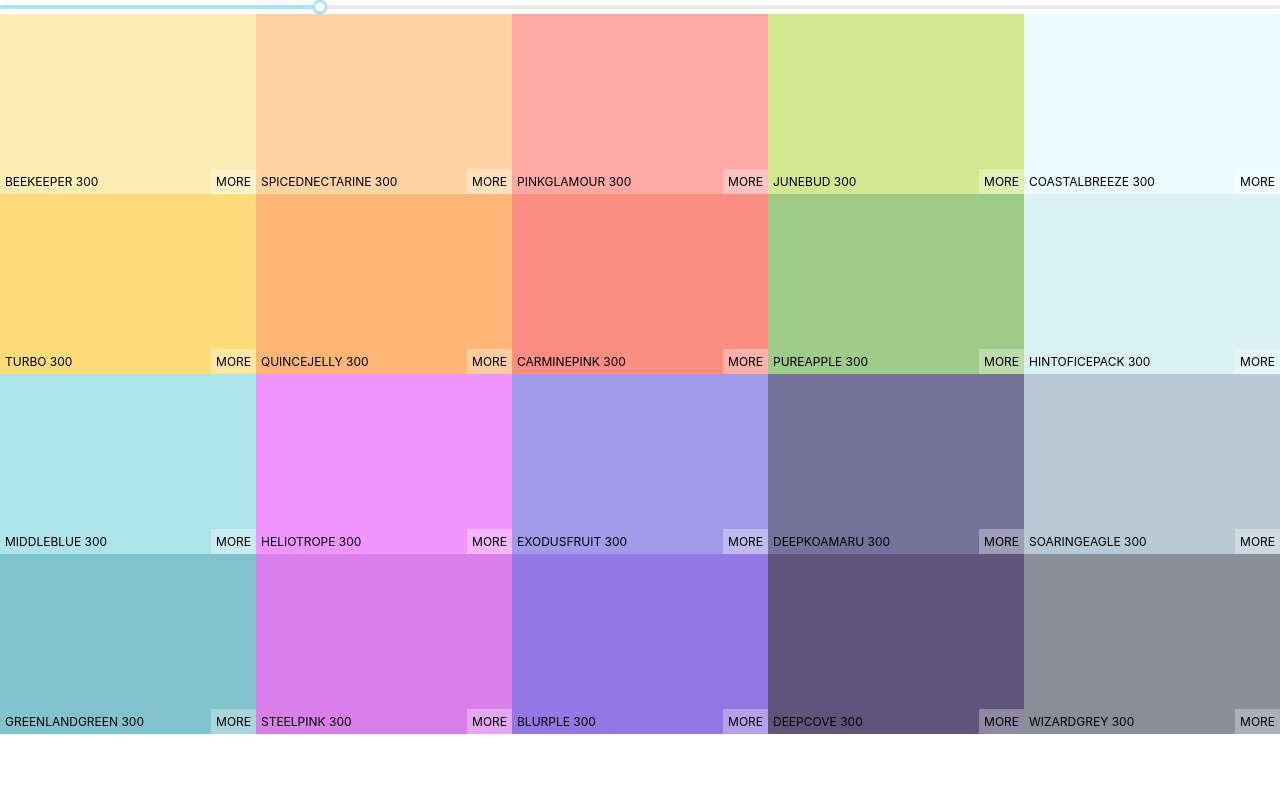
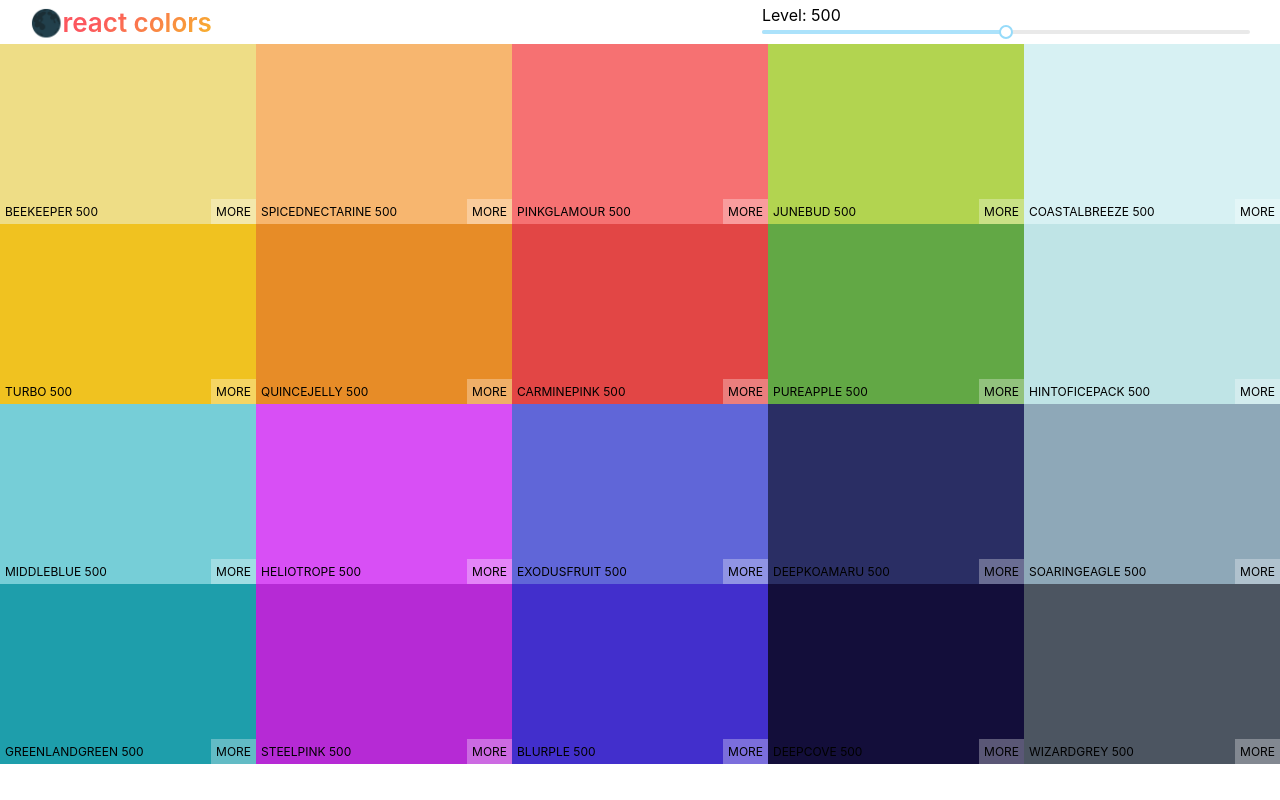
Before and after one commit to mluna-again/react-colors-app, a React (Create React App) app: page / in a window 1280 px wide. Built offline with nearby package versions, Linux system fonts and the light colour scheme.

Commit message:
Add NavBar

```diff
--- /dev/null
+++ b/src/components/NavBar.css
@@ -0,0 +1,22 @@
+.NavBar {
+  display: flex;
+  justify-content: space-between;
+  align-items: center;
+  padding: 5px 30px;
+}
+
+.NavBar-logo {
+  font-size: 26px;
+  font-weight: 600;
+}
+
+.NavBar-logo-text {
+  background-color: #f7b42c;
+  background-image: linear-gradient(315deg, #f7b42c 0%, #fc575e 74%);
+  -webkit-background-clip: text;
+  -webkit-text-fill-color: transparent;
+}
+
+.NavBar-slider {
+  width: 40%;
+}
--- /dev/null
+++ b/src/components/NavBar.js
@@ -0,0 +1,32 @@
+import React, { Component } from "react";
+import Slider from "rc-slider";
+import "rc-slider/assets/index.css";
+import "./NavBar.css";
+
+export default class NavBar extends Component {
+  render() {
+    const { level, handleChange } = this.props;
+    return (
+      <header className="NavBar">
+        <div className="NavBar-logo">
+          <span role="img" aria-label="logo">
+            🌑
+          </span>
+          <span className="NavBar-logo-text">react colors</span>
+        </div>
+        <div className="NavBar-slider">
+          <span>Level: {level}</span>
+          <div>
+            <Slider
+              defaultValue={level}
+              min={100}
+              max={900}
+              step={100}
+              onAfterChange={handleChange}
+            />
+          </div>
+        </div>
+      </header>
+    );
+  }
+}
--- a/src/components/Palette.js
+++ b/src/components/Palette.js
@@ -1,13 +1,12 @@
 import React, { Component } from "react";
-import Slider from "rc-slider";
-import "rc-slider/assets/index.css";
 
 import ColorBox from "./ColorBox";
 import "./Palette.css";
+import NavBar from "./NavBar";
 
 export default class Palette extends Component {
   state = {
-    level: 300,
+    level: 500,
   };
 
   handleChange = (level) => {
@@ -22,14 +21,7 @@ export default class Palette extends Component {
 
     return (
       <div className="Palette">
-        <Slider
-          defaultValue={this.state.level}
-          min={100}
-          max={900}
-          step={100}
-          onAfterChange={this.handleChange}
-        />
-        {/* Navbar */}
+        <NavBar level={this.state.level} handleChange={this.handleChange} />
         <div className="Palette-colors">{colorBoxes}</div>
         {/* Footer */}
       </div>
```
